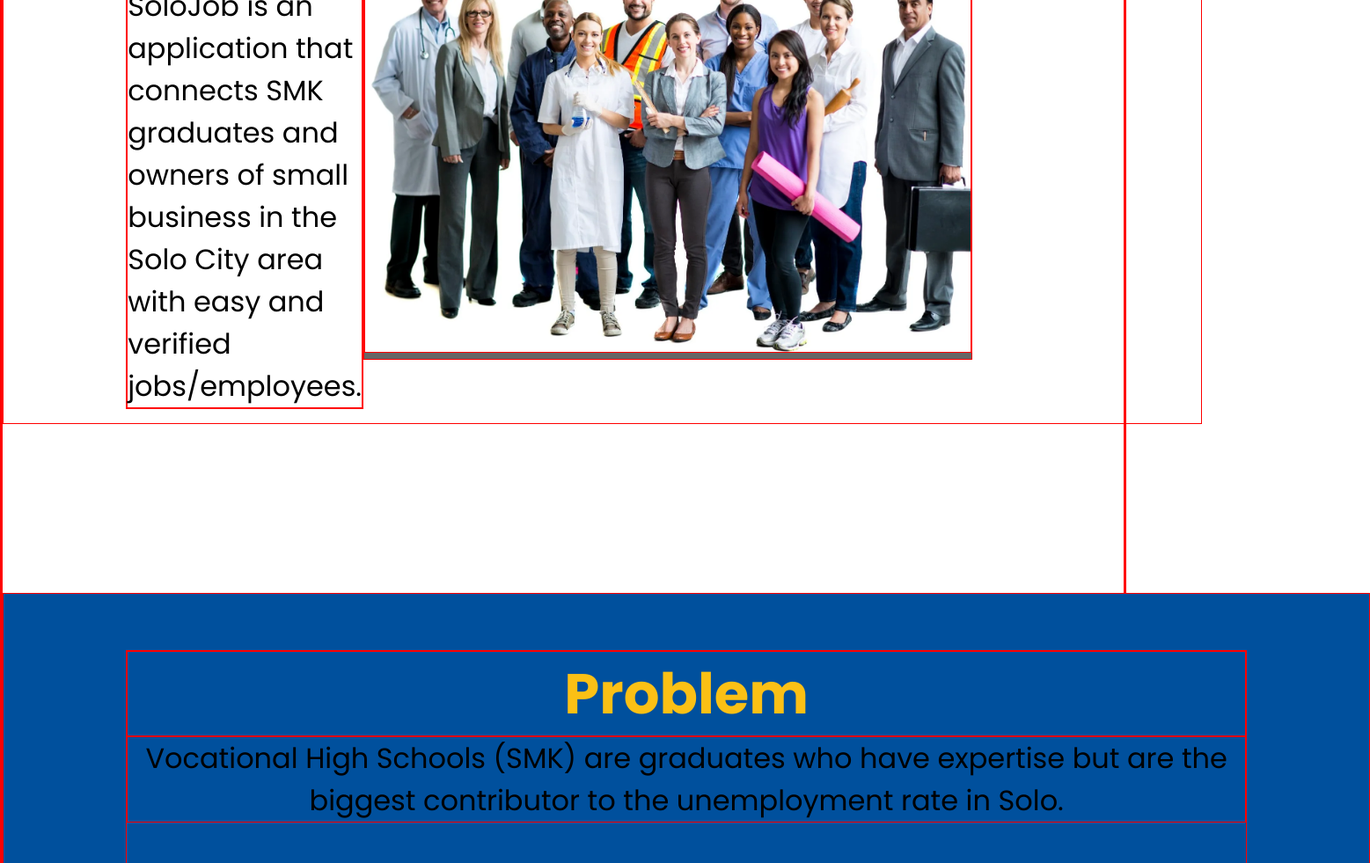
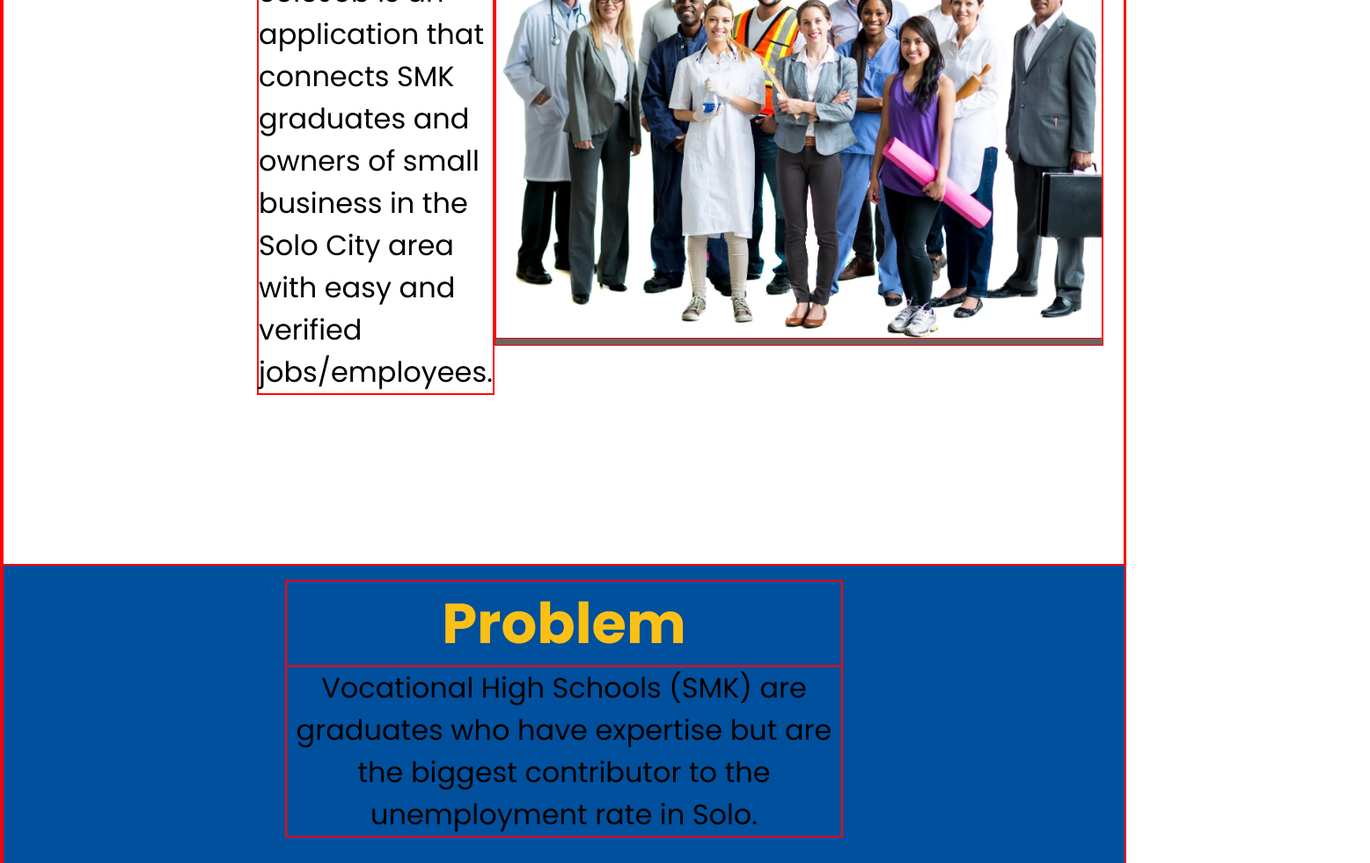
Before and after one commit to ramandhika/SolojobWEB, a plain HTML site: page index.html in a window 1280 px wide. Shown: the part 396-1377 px from the top of the page at 88% size, 1557 px wide, since content can reach past the window. Drawn offline with Linux system fonts and the light colour scheme.

Commit message:
update 1

```diff
--- a/assets/styles/style.css
+++ b/assets/styles/style.css
@@ -1,28 +1,36 @@
 @import url("https://fonts.googleapis.com/css2?family=Poppins:wght@400;500;700&display=swap");
+
 * {
   margin: 0;
   padding: 0;
   font-family: "Poppins";
   border: 1px solid red;
 }
-.biru-tua{
+
+.biru-tua {
   color: #00296B;
 }
-.biru-muda{
+
+.biru-muda {
   color: #00509D;
 }
-.kuning-tua{
+
+.kuning-tua {
   color: #FBC015;
 }
-.pale-white{
+
+.pale-white {
   color: #F6F6F6;
 }
-.dark-grey{
+
+.dark-grey {
   color: #161616;
 }
-.bg-biru-muda{
+
+.bg-biru-muda {
   background-color: #00509D;
 }
+
 header {
   background-color: #00296b;
   font-size: x-large;
@@ -52,50 +60,55 @@ nav {
 
 .container {
   width: 100%;
-  padding: 1rem 8.7rem;
   align-items: center;
-  margin: 12rem 0;
+  padding: 12rem 0rem;
 }
 
 .about {
   display: flex;
   justify-content: space-between;
   align-items: center;
-  width: 85%;
 }
 
-.img-jobs{
+.img-jobs {
   margin-right: 20rem;
   background: rgba(0, 0, 0, 0.6);
 }
 
-h1{
+.section-about {
+  margin-left: 18rem;
+}
+
+h1 {
   font-size: 64px;
   color: #FBC015;
 }
 
-.about p{
+.about p {
   font-size: 32px;
 }
 
-.prototype{
+.prototype {
   display: flex;
   justify-content: space-between;
   align-items: center;
   width: 100%;
   flex-direction: column;
+}
 
+.section-prototype {
+  margin: 1rem 20rem 3rem 20rem;
 }
-.section-prototype{
-    margin-top: 3rem;
-}
-.prototype h1{
+
+.prototype h1 {
   text-align: center;
 }
-.prototype p{
+
+.prototype p {
   font-size: 32px;
   text-align: center;
 }
-.prototype-pain{
+
+.prototype-pain {
   margin-top: 3rem;
 }
--- a/index.html
+++ b/index.html
@@ -1,5 +1,6 @@
 <!DOCTYPE html>
 <html lang="en">
+
 <head>
   <meta charset="UTF-8" />
   <meta name="viewport" content="width=device-width, initial-scale=1.0" />
@@ -7,24 +8,18 @@
   <!-- Google Font -->
   <link rel="preconnect" href="https://fonts.googleapis.com" />
   <link rel="preconnect" href="https://fonts.gstatic.com" crossorigin />
-    <link
-      href="https://fonts.googleapis.com/css2?family=Poppins:wght@400;500;700&display=swap"
-      rel="stylesheet"
-    />
+  <link href="https://fonts.googleapis.com/css2?family=Poppins:wght@400;500;700&display=swap" rel="stylesheet" />
 
   <!-- CSS -->
   <link rel="stylesheet" href="assets/styles/style.css" />
   <title>Solojob</title>
 </head>
+
 <body>
   <header>
     <nav>
       <section class="nav-logo">
-          <img
-            src="assets/img/solojob-logo-kuning.png"
-            alt="Logo"
-            height="48px"
-          />
+        <img src="assets/img/solojob-logo-kuning.png" alt="Logo" height="48px" />
       </section>
       <ul class="nav-menu pale-white">
         <li>About</li>
@@ -51,19 +46,19 @@
     </article>
     <!--End Section About-->
 
-      <article class="container prototype bg-biru-muda">
+    <article class="prototype bg-biru-muda">
       <section class="section-prototype">
         <h1>Problem</h1>
         <p>
           Vocational High Schools (SMK) are graduates who have expertise but
           are the biggest contributor to the unemployment rate in Solo.
         </p>
+      </section>
 
       <section class="prototype-pain">
         <p><strong class="kuning-tua">Filter and Verifications</strong> is an important for jobseeker & company.</p>
         <p>Communication distance between jobseeker & company. </p>
         <p>No easy ways to find a job that matches with passion. </p>
-          </section>
       </section>
       <section>
         <h1>Prototype</h1>
@@ -73,4 +68,5 @@
 
   <footer></footer>
 </body>
+
 </html>
```
Lines whose indentation alone changed are shown as unchanged.
